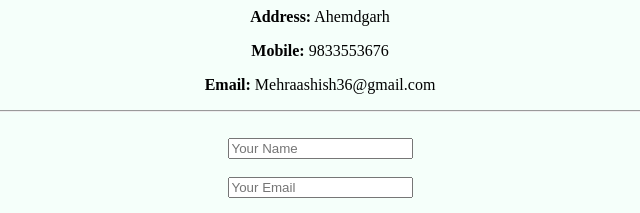
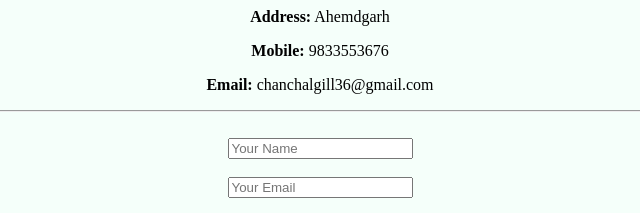
Before and after one commit to Gill6111-cg/htmlt-chanchal, a plain HTML site: page contact5.html in a window 1280 px wide. Shown: the top 213 px of the page, 320-960 px from the left. Drawn offline with Linux system fonts and the light colour scheme.

Commit message:
Update contact5.html

```diff
--- a/contact5.html
+++ b/contact5.html
@@ -9,7 +9,7 @@
 
       <p><strong>Address:</strong> Ahemdgarh</p>
       <p><strong>Mobile:</strong> 9833553676</p>
-      <p><strong>Email:</strong> Mehraashish36@gmail.com</p>
+      <p><strong>Email:</strong> chanchalgill36@gmail.com</p>
    <hr><br>
 
     <form action="#" method="post">
```
